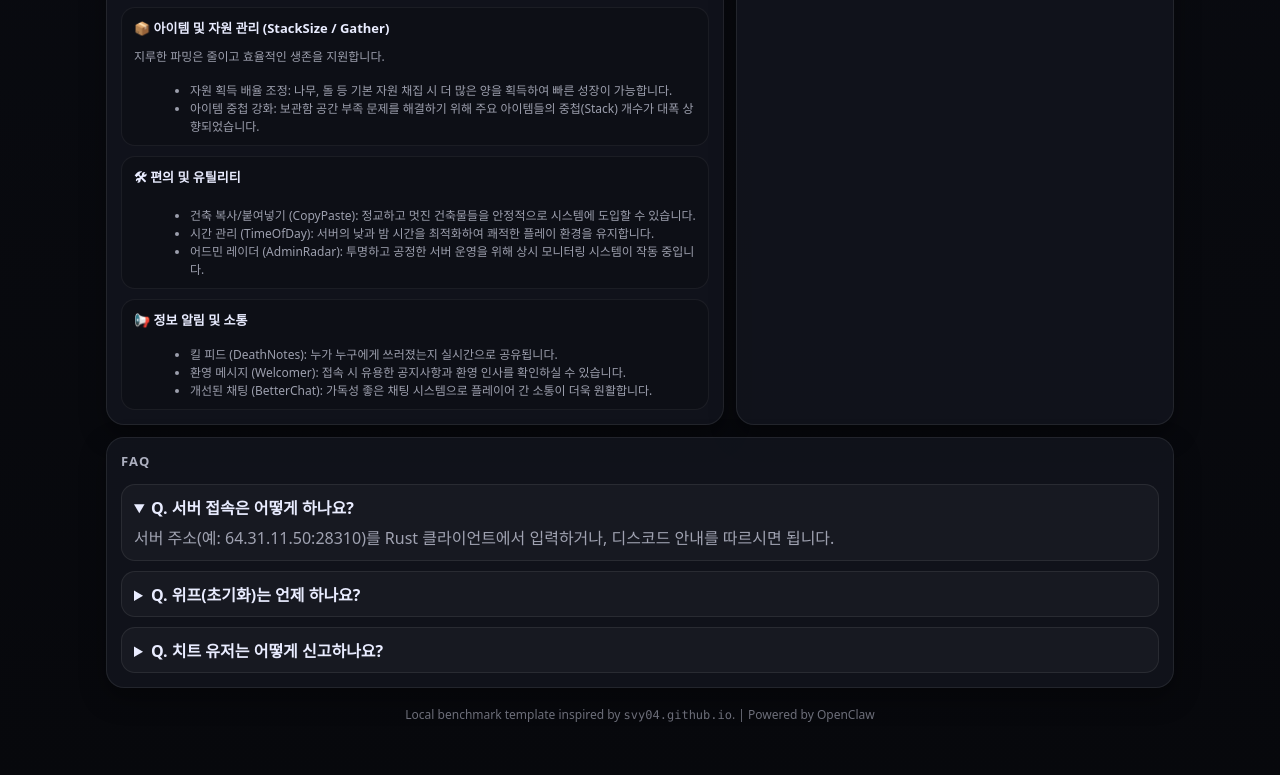
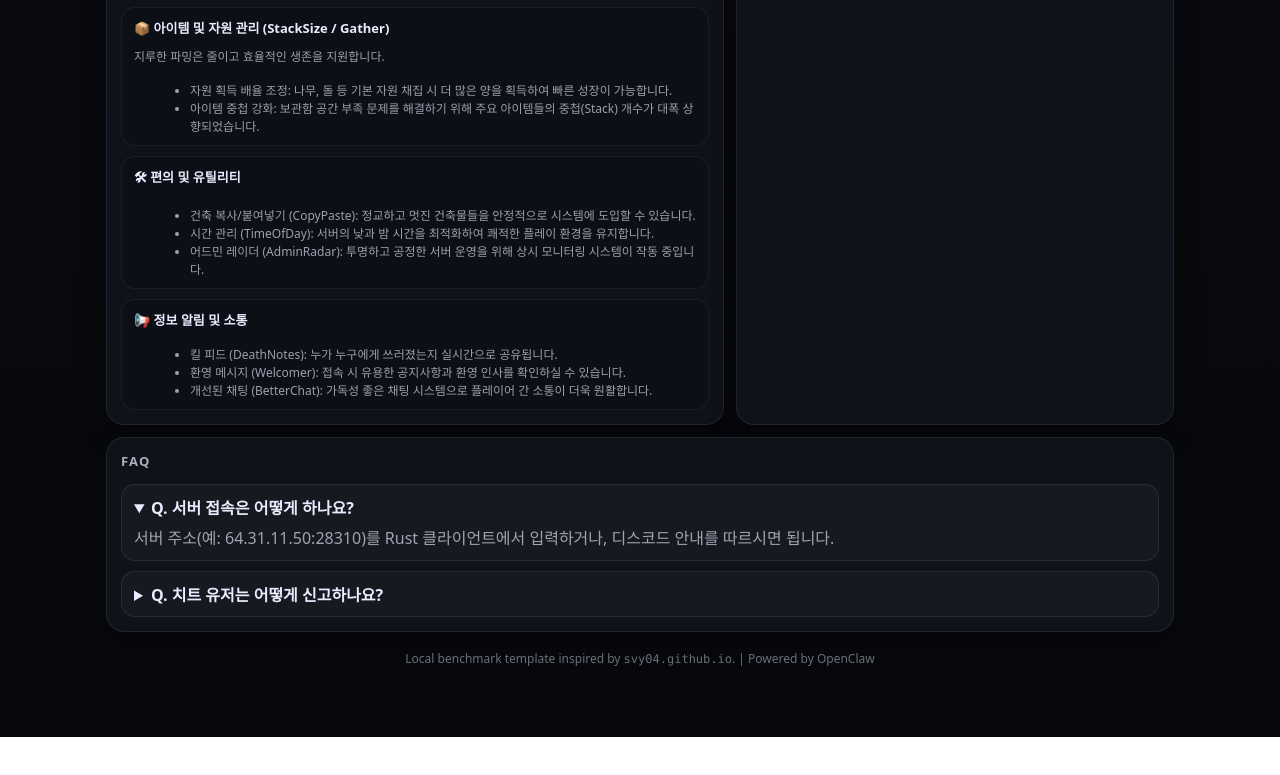
Before and after one commit to h3418kr/-KR-MISHA-Server-, a plain HTML site: page index.html in a window 1280 px wide. Shown: the part 1911-2686 px from the top of the page. After the commit the page ends 2648 px from the top, so only its background shows below. Drawn offline with Linux system fonts and the light colour scheme.

Commit message:
Remove FAQ item: wipe schedule question per request

```diff
--- a/index.html
+++ b/index.html
@@ -236,10 +236,6 @@
             <p>서버 주소(예: 64.31.11.50:28310)를 Rust 클라이언트에서 입력하거나, 디스코드 안내를 따르시면 됩니다.</p>
           </details>
           <details>
-            <summary>Q. 위프(초기화)는 언제 하나요?</summary>
-            <p>운영 공지에 공지합니다. 월 1회/주 1회 등 서버 컨셉에 맞춰 기재하세요.</p>
-          </details>
-          <details>
             <summary>Q. 치트 유저는 어떻게 신고하나요?</summary>
             <p>디스코드 신고 채널을 운영하는 방식이 가장 편합니다.</p>
           </details>
```
